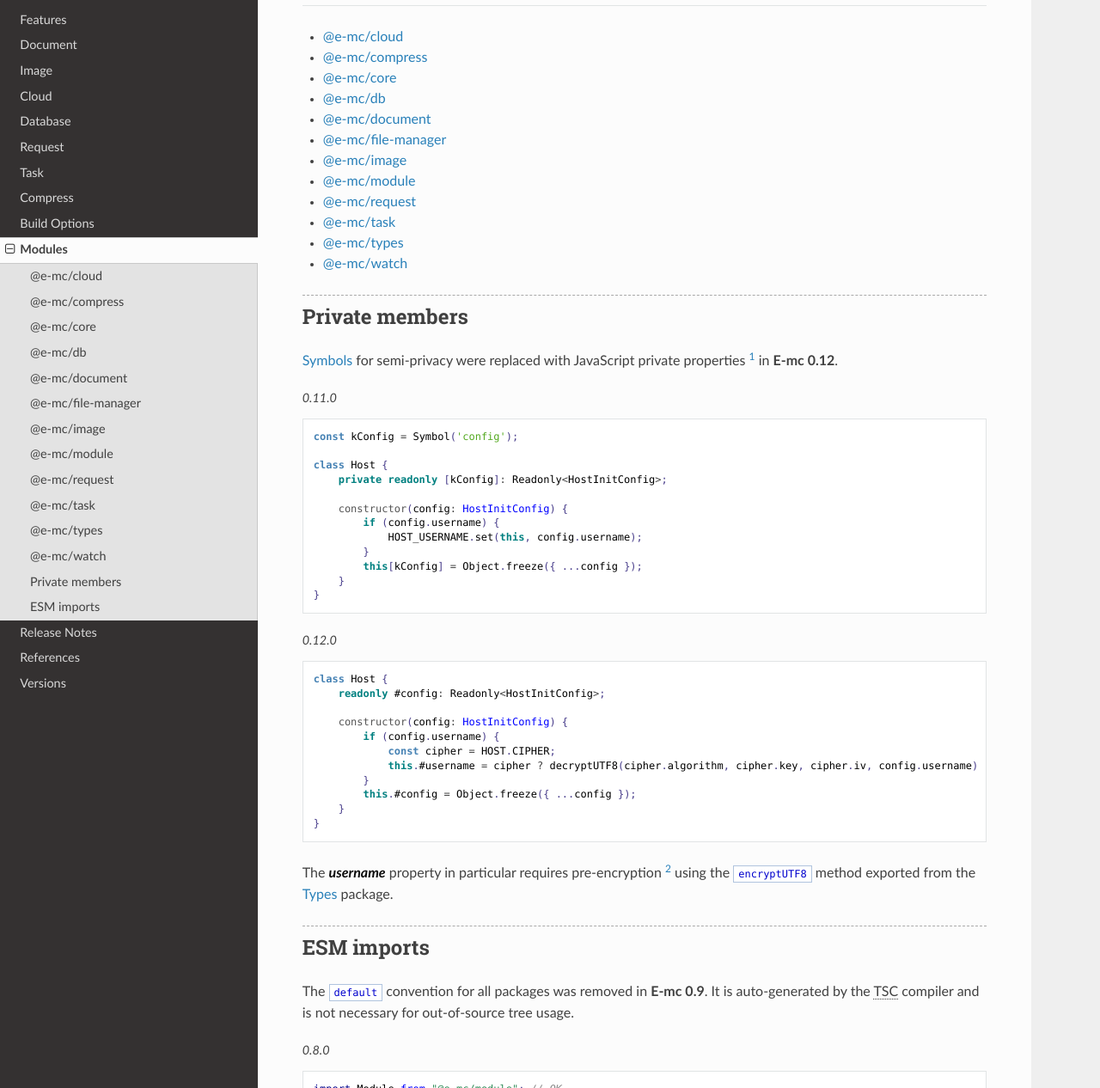
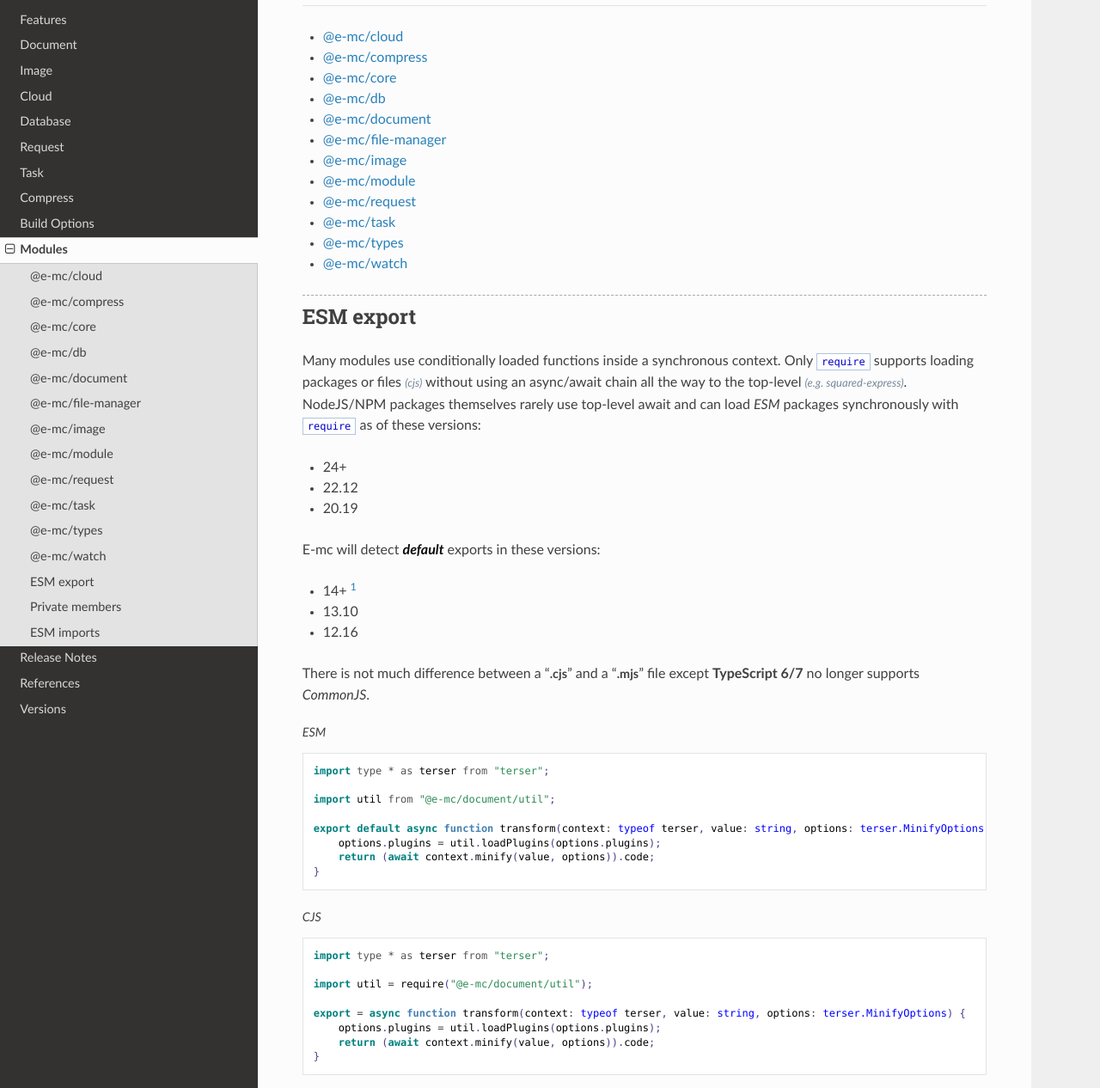
Before and after one commit to anpham6/chrome-docs, a Sphinx documentation site: the page built from source/modules/index.rst, in a window 1280 px wide and 1400 px high, cut to the strip 134-1400 px from the top of the window. Shown: the whole strip at 86% size. Built offline with Sphinx 7.4.7 and the Read the Docs theme 3.1.0, drawn with Linux system fonts in a browser that asks for light colours; some of the changed text lies outside the part shown.

Commit message:
Modules: ESM export default for TypeScript users was created.

```diff
--- a/source/_static/role.css
+++ b/source/_static/role.css
@@ -9,7 +9,7 @@ em.target {
 }
 
 em.lower {
-    font-size: 13px;
+    font-size: 90%;
     font-weight: bold;
     font-style: normal;
 }
--- a/source/modules/index.rst
+++ b/source/modules/index.rst
@@ -17,6 +17,51 @@ Modules
   task
   types
   watch
+
+ESM export
+==========
+
+Many modules use conditionally loaded functions inside a synchronous context. Only ``require`` supports loading packages or files :alt:`(cjs)` without using an async/await chain all the way to the top-level :alt:`(e.g. squared-express)`. NodeJS/NPM packages themselves rarely use top-level await and can load *ESM* packages synchronously with ``require`` as of these versions:
+
+* 24+
+* 22.12
+* 20.19
+
+E-mc will detect :target:`default` exports in these versions:
+
+* 14+ [#]_
+* 13.10
+* 12.16
+
+There is not much difference between a ":lower:`.cjs`" and a ":lower:`.mjs`" file except **TypeScript 6/7** no longer supports *CommonJS*.
+
+.. highlight:: typescript
+
+.. code-block::
+  :caption: ESM
+
+  import type * as terser from "terser";
+
+  import util from "@e-mc/document/util";
+
+  export default async function transform(context: typeof terser, value: string, options: terser.MinifyOptions) {
+      options.plugins = util.loadPlugins(options.plugins);
+      return (await context.minify(value, options)).code;
+  }
+
+.. code-block::
+  :caption: CJS
+
+  import type * as terser from "terser";
+
+  import util = require("@e-mc/document/util");
+
+  export = async function transform(context: typeof terser, value: string, options: terser.MinifyOptions) {
+      options.plugins = util.loadPlugins(options.plugins);
+      return (await context.minify(value, options)).code;
+  }
+
+.. note:: *E-mc* is shipped only as **CJS** modules until **1.0.0**. The source repository :target:`module` system did change from ":lower:`commonjs`" to ":lower:`preserve`" in **E-mc 0.14**. [#]_
 
 Private members
 ===============
@@ -99,5 +144,7 @@ Besides static methods there is an additional utility library within these modul
 - `@e-mc/document/util <https://www.unpkg.com/@e-mc/document/util.d.ts>`_
 - `@e-mc/request/util <https://www.unpkg.com/@e-mc/request/util.d.ts>`_
 
+.. [#] squared-express 4.2 + sqd-serve 0.20
+.. [#] https://devblogs.microsoft.com/typescript/announcing-typescript-6-0-rc
 .. [#] https://developer.mozilla.org/en-US/docs/Web/JavaScript/Reference/Classes/Private_properties
 .. [#] squared-express 3.5 + sqd-serve 0.17
```
